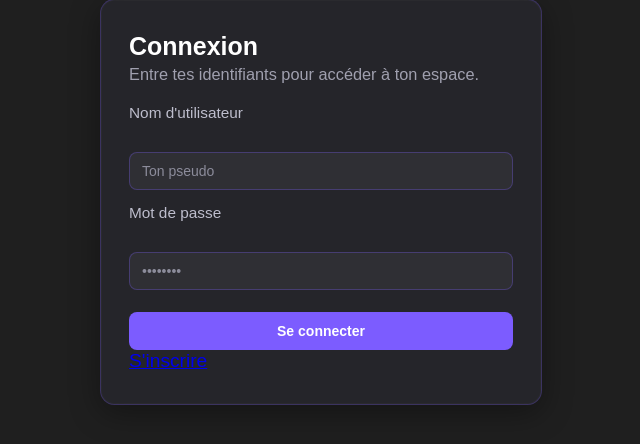
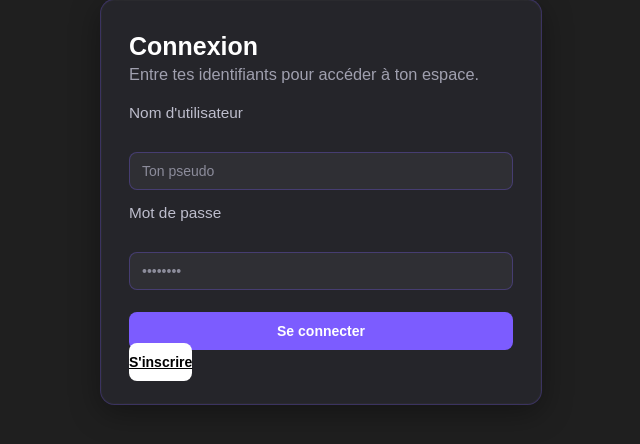
Before and after one commit to Bbachelard/MGS, a PHP site: page /connexion/index.php in a window 1280 px wide. Shown: the part 190-634 px from the top of the page, without its empty margins (319-959 px from the left). Run offline with PHP 8.4, Linux system fonts and the light colour scheme.

Commit message:
javai oublié un -

```diff
--- a/site_web/content/css/styleLogin.css
+++ b/site_web/content/css/styleLogin.css
@@ -81,7 +81,7 @@
     transition: background-color 0.2s ease, transform 0.1s ease;
 }
 
-.button2{
+.button-2{
     width: 100%;
     box-sizing: border-box;
     margin-top: 8px;
```
